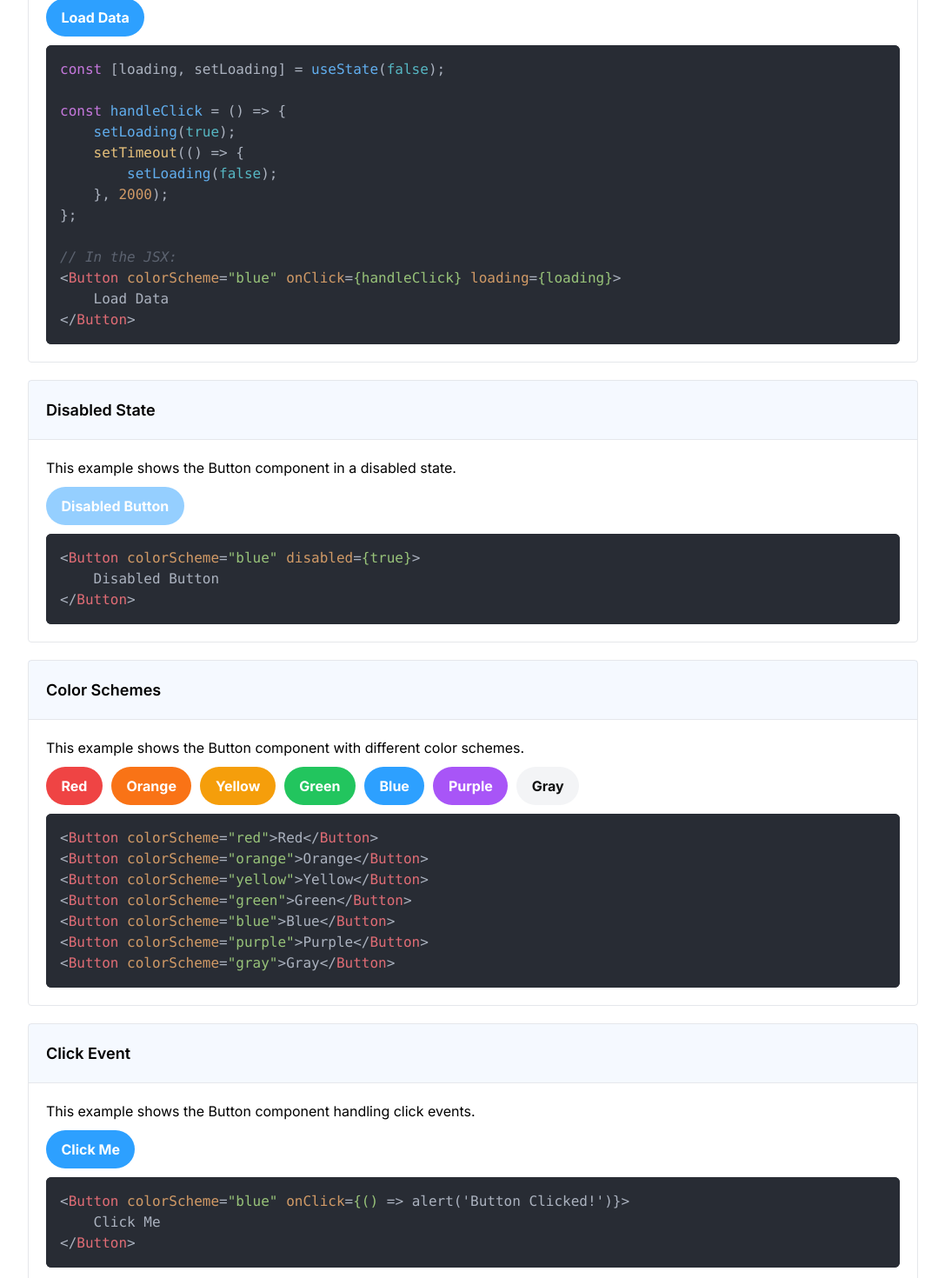
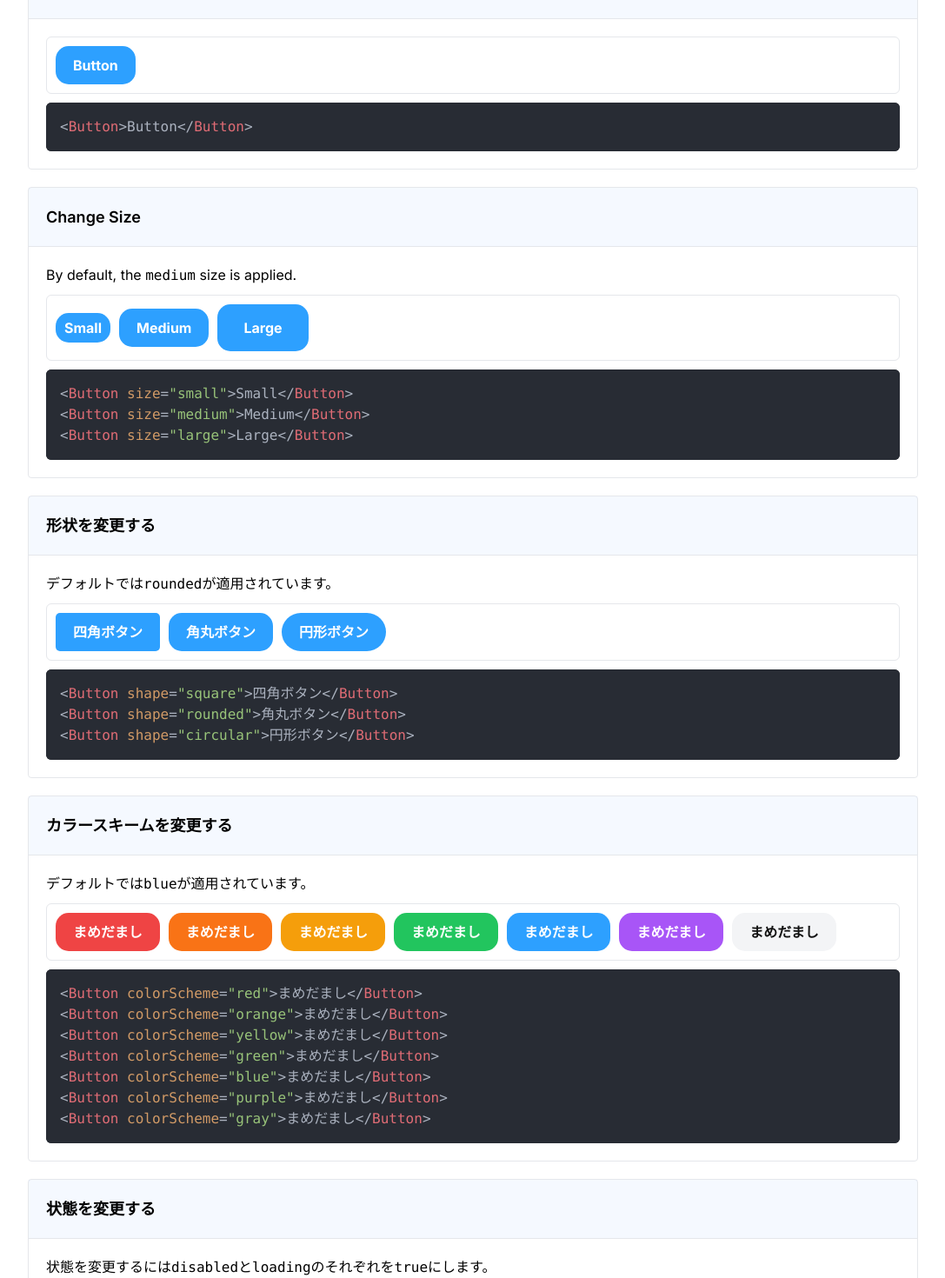
Before and after one commit to a11y99/css-materials, a Next.js app: page /components/button in a window 1280 px wide. Shown: the part 840-2310 px from the top of the page at 87% size, without its empty margins (96-1183 px from the left). Built offline with nearby package versions, Linux system fonts and the light colour scheme.

Commit message:
Update Button Docment

```diff
--- a/src/app/components/button/page.tsx
+++ b/src/app/components/button/page.tsx
@@ -4,111 +4,183 @@ import Button from '@/components/Button';
 import Header from '@/components/Header';
 import Card from '@/components/Card';
 import Code from '@/components/Code';
+import Body from '@/components/Body';
+import PreviewAreaH from '@/components/PreviewAreaH';
 
 const ButtonComponents = () => {
-    const [loading, setLoading] = useState(false);
-
-    const handleClick = () => {
-        setLoading(true);
-        setTimeout(() => {
-            setLoading(false);
-        }, 2000);
-    };
+    const [language, setLanguage] = useState<'en' | 'jp'>('en');
 
     return (
-        <div className="w-[80%] mx-auto">
+        <Body>
             <Header />
-            <div className="mb-10 text-center flex flex-col items-center justify-center">
+            <div className="mb-10 text-center flex flex-col items-center">
                 <img src="/chubbs/6.svg" className="w-80" />
                 <h1 className="text-xl font-bold mt-[-50px]">Button</h1>
+                <div className="mt-5">
+                    <button
+                        className={`px-4 py-2 font-bold rounded-l-md ${language === 'en' ? 'bg-[#2da0ff] text-white' : 'bg-gray-100'}`}
+                        onClick={() => setLanguage('en')}
+                    >
+                        English
+                    </button>
+                    <button
+                        className={`px-4 py-2 font-bold rounded-r-md ${language === 'jp' ? 'bg-[#2da0ff] text-white' : 'bg-gray-100'}`}
+                        onClick={() => setLanguage('jp')}
+                    >
+                        日本語
+                    </button>
+                </div>
             </div>
             <div className="space-y-5">
-                {/* Usage Section */}
+                {language === 'en' ? (
+                    <>
+                        <Card title="Overview">
+                            Button is a clickable element that allows users to perform actions component.
+                        </Card>
+                        <Card title="Import">
+                            <Code language='tsx'>{`import { Button } from "css-materials";`}</Code>
+                        </Card>
                         <Card title="Usage">
-                    <p>This is a basic usage example of the Button component.</p>
-                    <Button colorScheme="blue">
-                        Button
-                    </Button>
+                            <PreviewAreaH>
+                                <Button>Button</Button>
+                            </PreviewAreaH>
+                            <Code language='html'>{`<Button>Button</Button>`}</Code>
+                        </Card>
+                        <Card title="Change Size">
+                            <p>By default, the <code>medium</code> size is applied.</p>
+                            <PreviewAreaH>
+                                <Button size="small">Small</Button>
+                                <Button size="medium">Medium</Button>
+                                <Button size="large">Large</Button>
+                            </PreviewAreaH>
                             <Code language='html'>
-{`<Button colorScheme="blue">
-    Button
-</Button>`}
+{`<Button size="small">Small</Button>
+<Button size="medium">Medium</Button>
+<Button size="large">Large</Button>`}
                             </Code>
                         </Card>
-
-                {/* Loading State Section */}
-                <Card title="Loading State">
-                    <p>This example shows the Button component in a loading state.</p>
-                    <Button colorScheme="blue" onClick={handleClick} loading={loading}>
-                        Load Data
-                    </Button>
-                    <Code language="javascript">
-{`const [loading, setLoading] = useState(false);
-
-const handleClick = () => {
-    setLoading(true);
-    setTimeout(() => {
-        setLoading(false);
-    }, 2000);
-};
-
-// In the JSX:
-<Button colorScheme="blue" onClick={handleClick} loading={loading}>
-    Load Data
-</Button>`}
+                        <Card title="形状を変更する">
+                            <p>デフォルトでは<code>rounded</code>が適用されています。</p>
+                            <PreviewAreaH>
+                                <Button shape="square">四角ボタン</Button>
+                                <Button shape="rounded">角丸ボタン</Button>
+                                <Button shape="circular">円形ボタン</Button>
+                            </PreviewAreaH>
+                            <Code language='html'>
+{`<Button shape="square">四角ボタン</Button>
+<Button shape="rounded">角丸ボタン</Button>
+<Button shape="circular">円形ボタン</Button>`}
                             </Code>
                         </Card>
-
-                {/* Disabled State Section */}
-                <Card title="Disabled State">
-                    <p>This example shows the Button component in a disabled state.</p>
-                    <Button colorScheme="blue" disabled={true}>
-                        Disabled Button
-                    </Button>
-                    <Code language="html">
-{`<Button colorScheme="blue" disabled={true}>
-    Disabled Button
-</Button>`}
+                        <Card title="カラースキームを変更する">
+                            <p>デフォルトでは<code>blue</code>が適用されています。</p>
+                            <PreviewAreaH>
+                                <Button colorScheme="red">まめだまし</Button>
+                                <Button colorScheme="orange">まめだまし</Button>
+                                <Button colorScheme="yellow">まめだまし</Button>
+                                <Button colorScheme="green">まめだまし</Button>
+                                <Button colorScheme="blue">まめだまし</Button>
+                                <Button colorScheme="purple">まめだまし</Button>
+                                <Button colorScheme="gray">まめだまし</Button>
+                            </PreviewAreaH>
+                            <Code language='html'>
+{`<Button colorScheme="red">まめだまし</Button>
+<Button colorScheme="orange">まめだまし</Button>
+<Button colorScheme="yellow">まめだまし</Button>
+<Button colorScheme="green">まめだまし</Button>
+<Button colorScheme="blue">まめだまし</Button>
+<Button colorScheme="purple">まめだまし</Button>
+<Button colorScheme="gray">まめだまし</Button>`}
                             </Code>
                         </Card>
-
-                {/* Color Schemes Section */}
-                <Card title="Color Schemes">
-                    <p>This example shows the Button component with different color schemes.</p>
-                    <div className="flex space-x-2.5 w-full overflow-x-auto">
-                        <Button colorScheme="red">Red</Button>
-                        <Button colorScheme="orange">Orange</Button>
-                        <Button colorScheme="yellow">Yellow</Button>
-                        <Button colorScheme="green">Green</Button>
-                        <Button colorScheme="blue">Blue</Button>
-                        <Button colorScheme="purple">Purple</Button>
-                        <Button colorScheme="gray">Gray</Button>
+                        <Card title="状態を変更する">
+                            <p>状態を変更するには<code>disabled</code>と<code>loading</code>のそれぞれを<code>true</code>にします。</p>
+                            <div className="flex border p-2.5 rounded-md space-x-2.5 overflow-x-auto whitespace-nowrap">
+                                <Button disabled>無効</Button>
+                                <Button loading>読み込み</Button>
                             </div>
-                    <Code language="html">
-{`<Button colorScheme="red">Red</Button>
-<Button colorScheme="orange">Orange</Button>
-<Button colorScheme="yellow">Yellow</Button>
-<Button colorScheme="green">Green</Button>
-<Button colorScheme="blue">Blue</Button>
-<Button colorScheme="purple">Purple</Button>
-<Button colorScheme="gray">Gray</Button>`}
+                            <Code language='html'>
+{`<Button disabled>無効</Button>
+<Button loading>読み込み</Button>`}
                             </Code>
                         </Card>
-
-                {/* Click Event Section */}
-                <Card title="Click Event">
-                    <p>This example shows the Button component handling click events.</p>
-                    <Button colorScheme="blue" onClick={() => alert('Button Clicked!')}>
-                        Click Me
-                    </Button>
-                    <Code language="html">
-{`<Button colorScheme="blue" onClick={() => alert('Button Clicked!')}>
-    Click Me
-</Button>`}
+                    </>
+                ) : (
+                    <>
+                        <Card title="概要">
+                            Buttonは、ユーザーがアクションを実行するためのクリック可能な要素コンポーネントです。
+                        </Card>
+                        <Card title="インポート">
+                            <Code language='tsx'>{`import { Button } from "css-materials";`}</Code>
+                        </Card>
+                        <Card title="使い方">
+                            <PreviewAreaH>
+                                <Button>ねこむすび</Button>
+                            </PreviewAreaH>
+                            <Code language='html'>{`<Button>ねこむすび</Button>`}</Code>
+                        </Card>
+                        <Card title="サイズを変更する">
+                            <p>デフォルトでは<code>medium</code>が適用されています。</p>
+                            <PreviewAreaH>
+                                <Button size="small">いぬだわら</Button>
+                                <Button size="medium">いぬだわら</Button>
+                                <Button size="large">いぬだわら</Button>
+                            </PreviewAreaH>
+                            <Code language='html'>
+{`<Button size="small">いぬだわら</Button>
+<Button size="medium">いぬだわら</Button>
+<Button size="large">いぬだわら</Button>`}
                             </Code>
                         </Card>
+                        <Card title="形状を変更する">
+                            <p>デフォルトでは<code>rounded</code>が適用されています。</p>
+                            <PreviewAreaH>
+                                <Button shape="square">四角ボタン</Button>
+                                <Button shape="rounded">角丸ボタン</Button>
+                                <Button shape="circular">円形ボタン</Button>
+                            </PreviewAreaH>
+                            <Code language='html'>
+{`<Button shape="square">四角ボタン</Button>
+<Button shape="rounded">角丸ボタン</Button>
+<Button shape="circular">円形ボタン</Button>`}
+                            </Code>
+                        </Card>
+                        <Card title="カラースキームを変更する">
+                            <p>デフォルトでは<code>blue</code>が適用されています。</p>
+                            <PreviewAreaH>
+                                <Button colorScheme="red">まめだまし</Button>
+                                <Button colorScheme="orange">まめだまし</Button>
+                                <Button colorScheme="yellow">まめだまし</Button>
+                                <Button colorScheme="green">まめだまし</Button>
+                                <Button colorScheme="blue">まめだまし</Button>
+                                <Button colorScheme="purple">まめだまし</Button>
+                                <Button colorScheme="gray">まめだまし</Button>
+                            </PreviewAreaH>
+                            <Code language='html'>
+{`<Button colorScheme="red">まめだまし</Button>
+<Button colorScheme="orange">まめだまし</Button>
+<Button colorScheme="yellow">まめだまし</Button>
+<Button colorScheme="green">まめだまし</Button>
+<Button colorScheme="blue">まめだまし</Button>
+<Button colorScheme="purple">まめだまし</Button>
+<Button colorScheme="gray">まめだまし</Button>`}
+                            </Code>
+                        </Card>
+                        <Card title="状態を変更する">
+                            <p>状態を変更するには<code>disabled</code>と<code>loading</code>のそれぞれを<code>true</code>にします。</p>
+                            <div className="flex border p-2.5 rounded-md space-x-2.5 overflow-x-auto whitespace-nowrap">
+                                <Button disabled>無効</Button>
+                                <Button loading>読み込み</Button>
                             </div>
+                            <Code language='html'>
+{`<Button disabled>無効</Button>
+<Button loading>読み込み</Button>`}
+                            </Code>
+                        </Card>
+                    </>
+                )}
             </div>
+        </Body>
     );
 };
 
--- a/src/app/globals.css
+++ b/src/app/globals.css
@@ -3,13 +3,33 @@
 @tailwind utilities;
 
 /* button */
-.orange-button, .blue-button, .gray-button, .purple-button, .red-button, .yellow-button, .green-button {
+.button {
   padding: 10px 17.5px;
   border-radius: 99em;
   font-weight: bold;
   display: inline-flex;
   align-items: center;
+  outline: none;
 }
+.button-small {
+  padding: 5px 10px;
+}
+.button-medium {
+  padding: 10px 20px;
+}
+.button-large {
+  padding: 15px 30px;
+}
+.button-rounded {
+  border-radius: 15px;
+}
+.button-square {
+  border-radius: 5px;
+}
+.button-circular {
+  border-radius: 99em;
+}
+/* Color schemes */
 .orange-button {
   background-color: rgb(249, 115, 22);
   color: #FFF;
@@ -38,6 +58,7 @@
   background-color: #22c55e;
   color: #FFF;
 }
+/* Disabled state */
 .disabled-button {
   opacity: 0.5;
   cursor: not-allowed;
--- a/src/components/Button.tsx
+++ b/src/components/Button.tsx
@@ -2,18 +2,32 @@ import React from 'react';
 import Spinner from './Spinner';
 
 type ButtonProps = {
-    colorScheme: string;
-    children: React.ReactNode;
+    colorScheme?: string;
+    children?: React.ReactNode;
     onClick?: () => void;
     className?: string;
     loading?: boolean;
     disabled?: boolean;
+    size?: 'small' | 'medium' | 'large';
+    shape?: 'rounded' | 'square' | 'circular';
 };
 
-const Button: React.FC<ButtonProps> = ({ colorScheme, children, onClick, className, loading = false, disabled = false }) => {
+const Button: React.FC<ButtonProps> = ({
+    colorScheme = 'blue',
+    children,
+    onClick,
+    className = '',
+    loading = false,
+    disabled = false,
+    size = 'medium',
+    shape = 'rounded'
+}) => {
+    const sizeClass = size ? `button-${size}` : '';
+    const shapeClass = shape ? `button-${shape}` : '';
+
     return (
         <button
-            className={`${colorScheme}-button ${className} ${loading || disabled ? 'disabled-button' : ''}`}
+            className={`button ${colorScheme}-button ${className} ${sizeClass} ${shapeClass} ${loading || disabled ? 'disabled-button' : ''}`}
             onClick={onClick}
             disabled={loading || disabled}
         >
--- /dev/null
+++ b/src/components/PreviewAreaH.tsx
@@ -0,0 +1,13 @@
+import React, { ReactNode } from "react";
+
+interface PreviewAreaProps {
+    children: ReactNode;
+}
+
+export default function PreviewArea({ children }: PreviewAreaProps) {
+    return (
+        <div className="border p-2.5 rounded-md space-x-2.5 overflow-x-auto whitespace-nowrap">
+            {children}
+        </div>
+    );
+}
```
Also changed, not shown: src/app/components/alert-dialog/page.tsx (+6 -7 lines), public/summary/code.png. Lines whose indentation alone changed are shown as unchanged.
